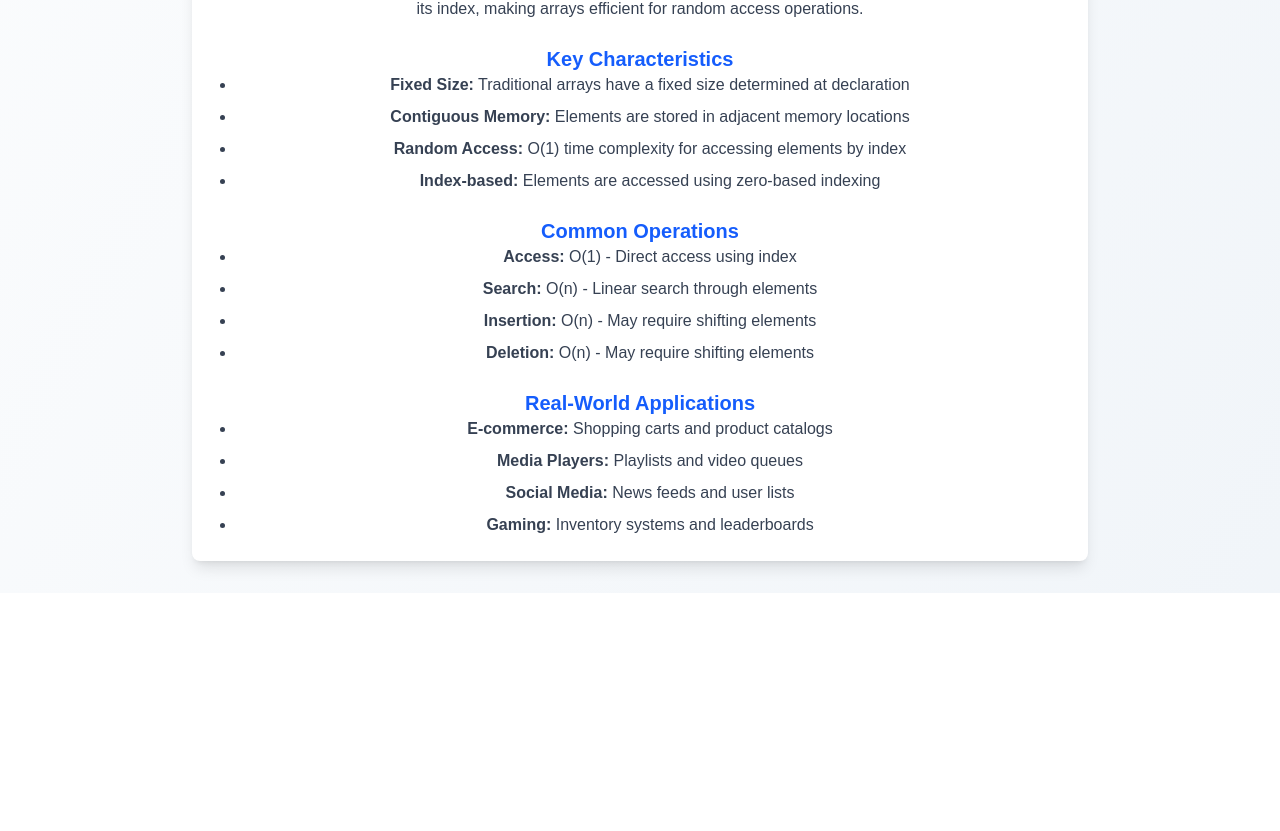
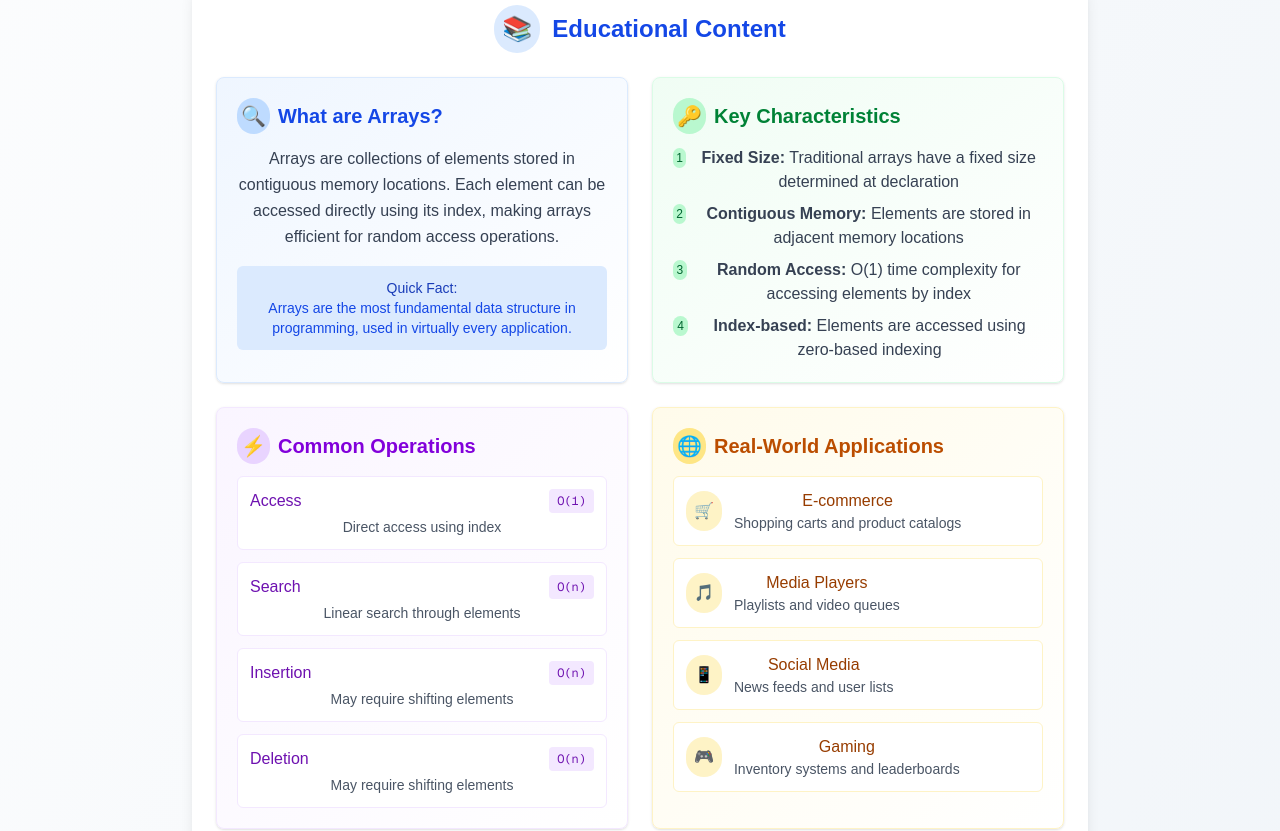
Before and after one commit to vishwaj1/InPlace, a Next.js app: page /non-primitive/linear/static/arrays in a window 1280 px wide. Shown: the part 1773-2604 px from the top of the page. Before the commit the page ends 2366 px from the top, so only its background shows below. Built offline with nearby package versions, Linux system fonts and the light colour scheme.

Commit message:
Added tab feature in arrays page

```diff
--- a/src/app/non-primitive/linear/static/arrays/page.jsx
+++ b/src/app/non-primitive/linear/static/arrays/page.jsx
@@ -18,18 +18,24 @@ export default function ArraysPage() {
     {
       id: 'amazon',
       label: '🛒 Shopping Cart',
+      title: 'Amazon Shopping Cart Demo',
+      description: 'Experience how arrays power e-commerce shopping carts. Add and remove items to see how arrays manage dynamic content.',
       component: () => <AmazonCartDemo products={AmazonproductData} />,
       explanation: explainAmazonCart
     },
     {
       id: 'netflix',
       label: '🎬 Watchlist',
+      title: 'Netflix Watchlist Demo',
+      description: 'See how arrays manage your streaming watchlist. Add movies, reorder them, and remove them from your list.',
       component: () => <NetflixWatchListDemo />,
       explanation: explainNetflixWatchlist
     },
     {
       id: 'youtube',
       label: '▶️ Video Queue',
+      title: 'YouTube Video Queue Demo',
+      description: 'Explore how arrays power video playlists. Add videos, skip to the next one, and manage your queue.',
       component: () => <YouTubeQueueDemo />,
       explanation: explainYouTubeQueue
     }
@@ -37,6 +43,7 @@ export default function ArraysPage() {
 
   const ActiveComponent = tabs.find(tab => tab.id === activeTab)?.component;
   const ActiveExplanation = tabs.find(tab => tab.id === activeTab)?.explanation;
+  const ActiveTab = tabs.find(tab => tab.id === activeTab);
 
   const [items, setItems] = useState([
     {
@@ -89,6 +96,12 @@ export default function ArraysPage() {
           </div>
 
           <div className="mt-4">
+            {ActiveTab && (
+              <div className="mb-6">
+                <h3 className="text-xl font-semibold text-gray-800 mb-2">{ActiveTab.title}</h3>
+                <p className="text-gray-600 mb-4">{ActiveTab.description}</p>
+              </div>
+            )}
             {ActiveComponent && <ActiveComponent />}
           </div>
         </div>
@@ -119,36 +132,151 @@ export default function ArraysPage() {
         </div>
 
         <div className="bg-white rounded-lg shadow-lg p-6 mt-8">
-          <h2 className="text-2xl font-bold text-blue-700 mb-4">📚 Educational Content</h2>
-          <div className="prose max-w-none">
-            <h3 className="text-xl font-semibold text-blue-600">What are Arrays?</h3>
-            <p className="text-gray-700">
-              Arrays are collections of elements stored in contiguous memory locations. Each element can be accessed directly using its index, making arrays efficient for random access operations.
-            </p>
+          <h2 className="text-2xl font-bold text-blue-700 mb-6 flex items-center justify-center">
+            <span className="bg-blue-100 p-2 rounded-full mr-3">📚</span>
+            Educational Content
+          </h2>
 
-            <h3 className="text-xl font-semibold text-blue-600 mt-6">Key Characteristics</h3>
-            <ul className="list-disc pl-5 text-gray-700 space-y-2">
-              <li><strong>Fixed Size:</strong> Traditional arrays have a fixed size determined at declaration</li>
-              <li><strong>Contiguous Memory:</strong> Elements are stored in adjacent memory locations</li>
-              <li><strong>Random Access:</strong> O(1) time complexity for accessing elements by index</li>
-              <li><strong>Index-based:</strong> Elements are accessed using zero-based indexing</li>
-            </ul>
+          <div className="grid grid-cols-1 md:grid-cols-2 gap-6">
+            <div className="bg-gradient-to-br from-blue-50 to-white p-5 rounded-lg border border-blue-100 shadow-sm">
+              <h3 className="text-xl font-semibold text-blue-700 mb-3 flex items-center">
+                <span className="bg-blue-200 p-1 rounded-full mr-2">🔍</span>
+                What are Arrays?
+              </h3>
+              <p className="text-gray-700 leading-relaxed">
+                Arrays are collections of elements stored in contiguous memory locations. Each element can be accessed directly using its index, making arrays efficient for random access operations.
+              </p>
+              <div className="mt-4 bg-blue-100 p-3 rounded-md">
+                <p className="text-sm text-blue-800 font-medium">Quick Fact:</p>
+                <p className="text-sm text-blue-700">Arrays are the most fundamental data structure in programming, used in virtually every application.</p>
+              </div>
+            </div>
 
-            <h3 className="text-xl font-semibold text-blue-600 mt-6">Common Operations</h3>
-            <ul className="list-disc pl-5 text-gray-700 space-y-2">
-              <li><strong>Access:</strong> O(1) - Direct access using index</li>
-              <li><strong>Search:</strong> O(n) - Linear search through elements</li>
-              <li><strong>Insertion:</strong> O(n) - May require shifting elements</li>
-              <li><strong>Deletion:</strong> O(n) - May require shifting elements</li>
-            </ul>
+            <div className="bg-gradient-to-br from-green-50 to-white p-5 rounded-lg border border-green-100 shadow-sm">
+              <h3 className="text-xl font-semibold text-green-700 mb-3 flex items-center">
+                <span className="bg-green-200 p-1 rounded-full mr-2">🔑</span>
+                Key Characteristics
+              </h3>
+              <ul className="list-none space-y-2 text-gray-700">
+                <li className="flex items-start">
+                  <span className="bg-green-200 text-green-800 rounded-full w-5 h-5 flex items-center justify-center mr-2 mt-0.5 text-xs">1</span>
+                  <span><strong>Fixed Size:</strong> Traditional arrays have a fixed size determined at declaration</span>
+                </li>
+                <li className="flex items-start">
+                  <span className="bg-green-200 text-green-800 rounded-full w-5 h-5 flex items-center justify-center mr-2 mt-0.5 text-xs">2</span>
+                  <span><strong>Contiguous Memory:</strong> Elements are stored in adjacent memory locations</span>
+                </li>
+                <li className="flex items-start">
+                  <span className="bg-green-200 text-green-800 rounded-full w-5 h-5 flex items-center justify-center mr-2 mt-0.5 text-xs">3</span>
+                  <span><strong>Random Access:</strong> O(1) time complexity for accessing elements by index</span>
+                </li>
+                <li className="flex items-start">
+                  <span className="bg-green-200 text-green-800 rounded-full w-5 h-5 flex items-center justify-center mr-2 mt-0.5 text-xs">4</span>
+                  <span><strong>Index-based:</strong> Elements are accessed using zero-based indexing</span>
+                </li>
+              </ul>
+            </div>
 
-            <h3 className="text-xl font-semibold text-blue-600 mt-6">Real-World Applications</h3>
-            <ul className="list-disc pl-5 text-gray-700 space-y-2">
-              <li><strong>E-commerce:</strong> Shopping carts and product catalogs</li>
-              <li><strong>Media Players:</strong> Playlists and video queues</li>
-              <li><strong>Social Media:</strong> News feeds and user lists</li>
-              <li><strong>Gaming:</strong> Inventory systems and leaderboards</li>
-            </ul>
+            <div className="bg-gradient-to-br from-purple-50 to-white p-5 rounded-lg border border-purple-100 shadow-sm">
+              <h3 className="text-xl font-semibold text-purple-700 mb-3 flex items-center">
+                <span className="bg-purple-200 p-1 rounded-full mr-2">⚡</span>
+                Common Operations
+              </h3>
+              <div className="space-y-3">
+                <div className="bg-white p-3 rounded-md border border-purple-100">
+                  <div className="flex justify-between items-center">
+                    <span className="font-medium text-purple-800">Access</span>
+                    <span className="bg-purple-100 text-purple-800 px-2 py-1 rounded text-xs font-mono">O(1)</span>
+                  </div>
+                  <p className="text-sm text-gray-600 mt-1">Direct access using index</p>
+                </div>
+                <div className="bg-white p-3 rounded-md border border-purple-100">
+                  <div className="flex justify-between items-center">
+                    <span className="font-medium text-purple-800">Search</span>
+                    <span className="bg-purple-100 text-purple-800 px-2 py-1 rounded text-xs font-mono">O(n)</span>
+                  </div>
+                  <p className="text-sm text-gray-600 mt-1">Linear search through elements</p>
+                </div>
+                <div className="bg-white p-3 rounded-md border border-purple-100">
+                  <div className="flex justify-between items-center">
+                    <span className="font-medium text-purple-800">Insertion</span>
+                    <span className="bg-purple-100 text-purple-800 px-2 py-1 rounded text-xs font-mono">O(n)</span>
+                  </div>
+                  <p className="text-sm text-gray-600 mt-1">May require shifting elements</p>
+                </div>
+                <div className="bg-white p-3 rounded-md border border-purple-100">
+                  <div className="flex justify-between items-center">
+                    <span className="font-medium text-purple-800">Deletion</span>
+                    <span className="bg-purple-100 text-purple-800 px-2 py-1 rounded text-xs font-mono">O(n)</span>
+                  </div>
+                  <p className="text-sm text-gray-600 mt-1">May require shifting elements</p>
+                </div>
+              </div>
+            </div>
+
+            <div className="bg-gradient-to-br from-amber-50 to-white p-5 rounded-lg border border-amber-100 shadow-sm">
+              <h3 className="text-xl font-semibold text-amber-700 mb-3 flex items-center">
+                <span className="bg-amber-200 p-1 rounded-full mr-2">🌐</span>
+                Real-World Applications
+              </h3>
+              <div className="space-y-3">
+                <div className="flex items-center bg-white p-3 rounded-md border border-amber-100">
+                  <span className="bg-amber-100 text-amber-800 p-2 rounded-full mr-3">🛒</span>
+                  <div>
+                    <p className="font-medium text-amber-800">E-commerce</p>
+                    <p className="text-sm text-gray-600">Shopping carts and product catalogs</p>
+                  </div>
+                </div>
+                <div className="flex items-center bg-white p-3 rounded-md border border-amber-100">
+                  <span className="bg-amber-100 text-amber-800 p-2 rounded-full mr-3">🎵</span>
+                  <div>
+                    <p className="font-medium text-amber-800">Media Players</p>
+                    <p className="text-sm text-gray-600">Playlists and video queues</p>
+                  </div>
+                </div>
+                <div className="flex items-center bg-white p-3 rounded-md border border-amber-100">
+                  <span className="bg-amber-100 text-amber-800 p-2 rounded-full mr-3">📱</span>
+                  <div>
+                    <p className="font-medium text-amber-800">Social Media</p>
+                    <p className="text-sm text-gray-600">News feeds and user lists</p>
+                  </div>
+                </div>
+                <div className="flex items-center bg-white p-3 rounded-md border border-amber-100">
+                  <span className="bg-amber-100 text-amber-800 p-2 rounded-full mr-3">🎮</span>
+                  <div>
+                    <p className="font-medium text-amber-800">Gaming</p>
+                    <p className="text-sm text-gray-600">Inventory systems and leaderboards</p>
+                  </div>
+                </div>
+              </div>
+            </div>
+          </div>
+
+          <div className="mt-8 bg-gradient-to-r from-blue-100 to-purple-100 p-5 rounded-lg border border-blue-200">
+            <h3 className="text-lg font-semibold text-blue-800 mb-3">💻 Code Example</h3>
+            <div className="bg-gray-800 text-gray-100 p-4 rounded-md overflow-x-auto">
+              <pre className="text-sm font-mono">
+{`// Creating and manipulating arrays
+const fruits = ['apple', 'banana', 'orange'];
+
+// Accessing elements (O(1))
+console.log(fruits[0]); // 'apple'
+
+// Adding elements (O(1) at end, O(n) in middle)
+fruits.push('grape');    // Add to end
+fruits.unshift('lemon'); // Add to beginning
+
+// Removing elements (O(1) at end, O(n) in middle)
+fruits.pop();           // Remove from end
+fruits.shift();         // Remove from beginning
+
+// Searching (O(n))
+const index = fruits.indexOf('banana'); // 1
+
+// Iterating
+fruits.forEach(fruit => console.log(fruit));`}
+              </pre>
+            </div>
           </div>
         </div>
       </div>
```
